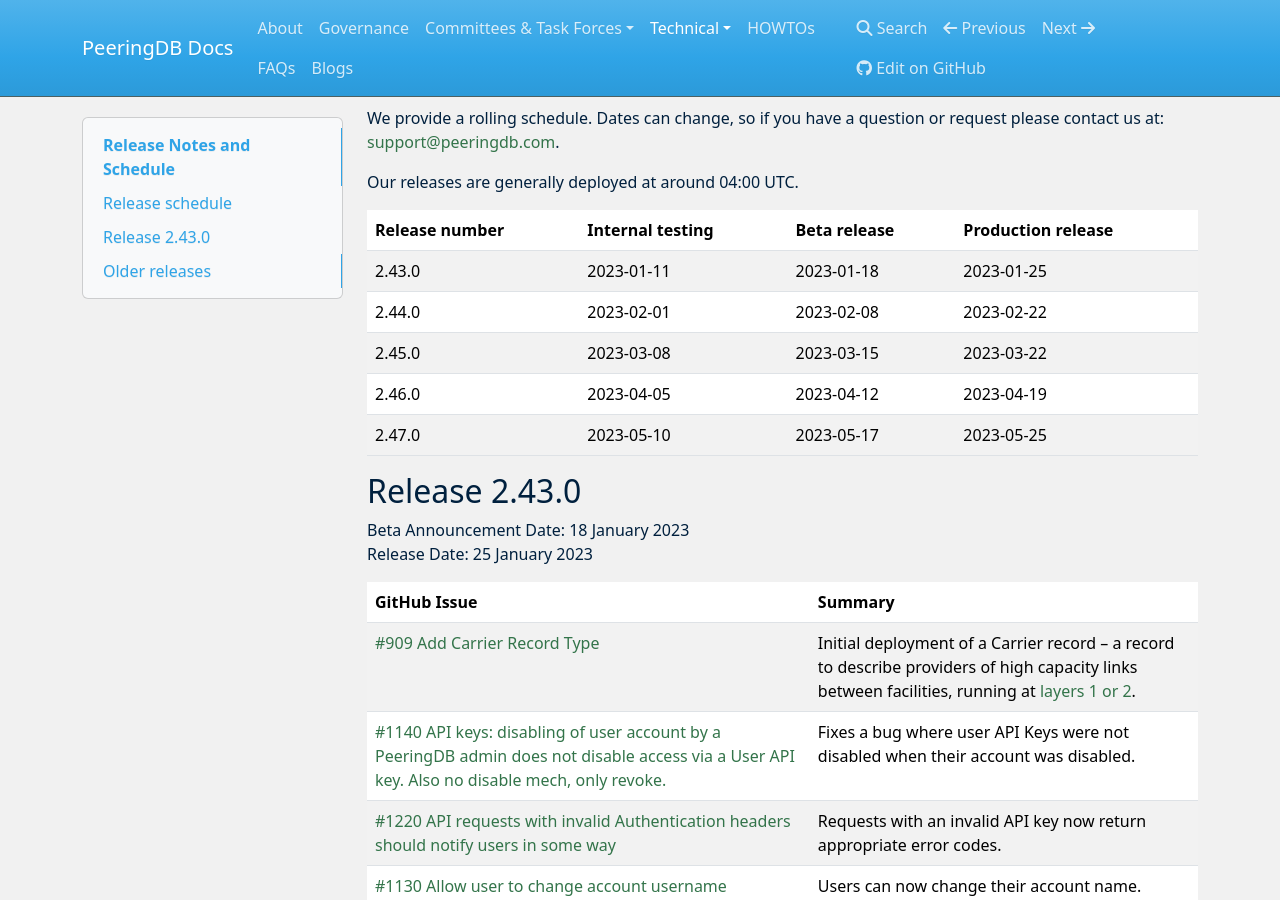
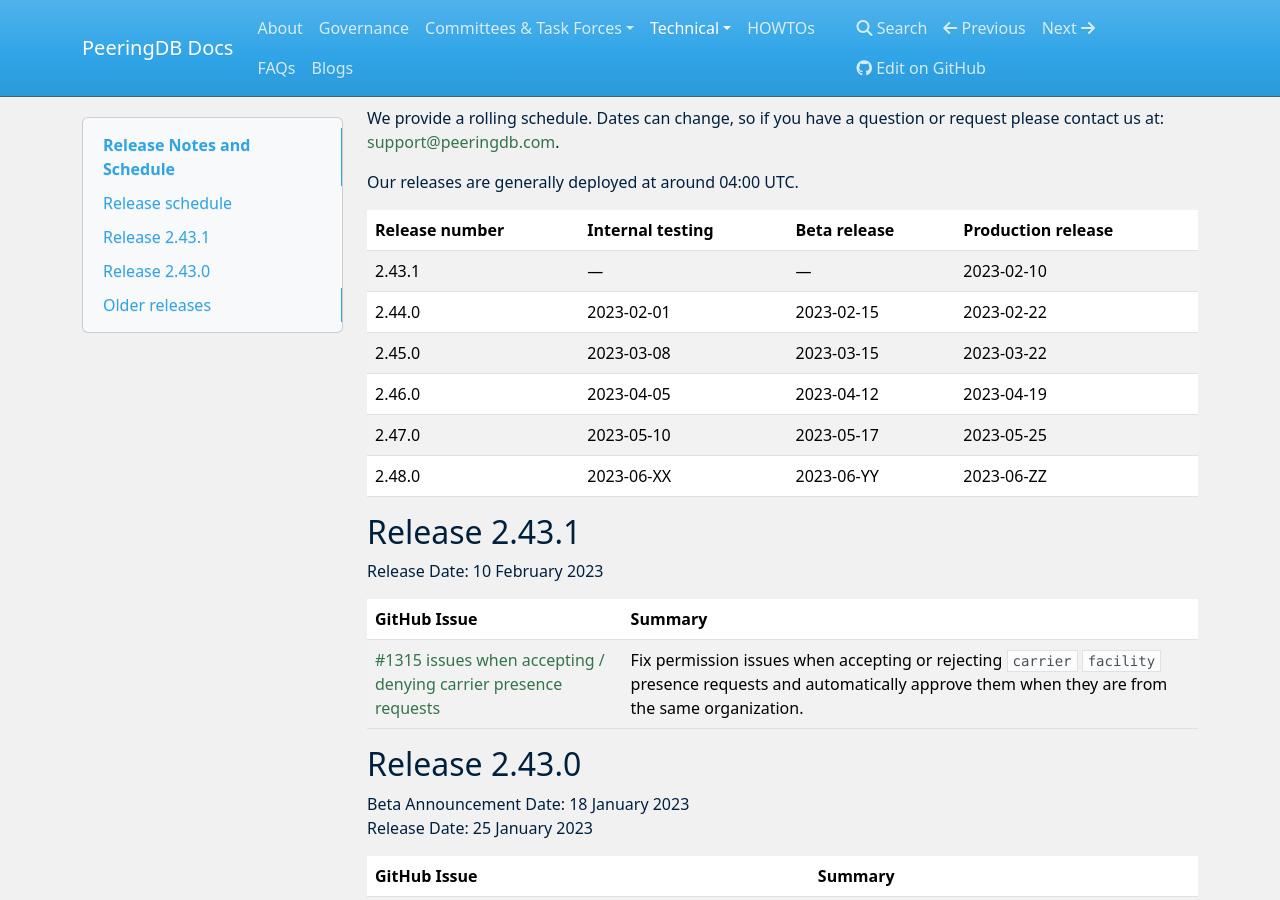
Before and after one commit to peeringdb/docs, an MkDocs documentation site: the page built from docs/release_notes/index.md, in a window 1280 px wide and 900 px high, scrolled down 308 px. Built offline with MkDocs 1.6.1, drawn with Linux system fonts in a browser that asks for light colours; nearby versions of some CDN libraries.

Commit message:
Update index.md
Add note for 2.43.1 point release

```diff
--- a/docs/release_notes/index.md
+++ b/docs/release_notes/index.md
@@ -14,11 +14,20 @@
 
 | **Release number** | **Internal testing** | **Beta release** | **Production release** |
 | -------------- | ---------------- | ------------ | ------------------ |
-| 2.43.0 | 2023-01-11 | 2023-01-18 | 2023-01-25 |
-| 2.44.0 | 2023-02-01 | 2023-02-08 | 2023-02-22 |
+| 2.43.1 | — | — | 2023-02-10 |
+| 2.44.0 | 2023-02-01 | 2023-02-15 | 2023-02-22 |
 | 2.45.0 | 2023-03-08 | 2023-03-15 | 2023-03-22 |
 | 2.46.0 | 2023-04-05 | 2023-04-12 | 2023-04-19 |
 | 2.47.0 | 2023-05-10 | 2023-05-17 | 2023-05-25 |
+| 2.48.0 | 2023-06-XX | 2023-06-YY | 2023-06-ZZ |
+
+## Release 2.43.1
+
+Release Date: 10 February 2023
+
+| **GitHub Issue** | **Summary** |
+| ----------------- | ----------- |
+| [#1315 issues when accepting / denying carrier presence requests](https://github.com/peeringdb/peeringdb/issues/1315) | Fix permission issues when accepting or rejecting `carrier` `facility` presence requests and automatically approve them when they are from the same organization. |
 
 ## Release 2.43.0
 
```
